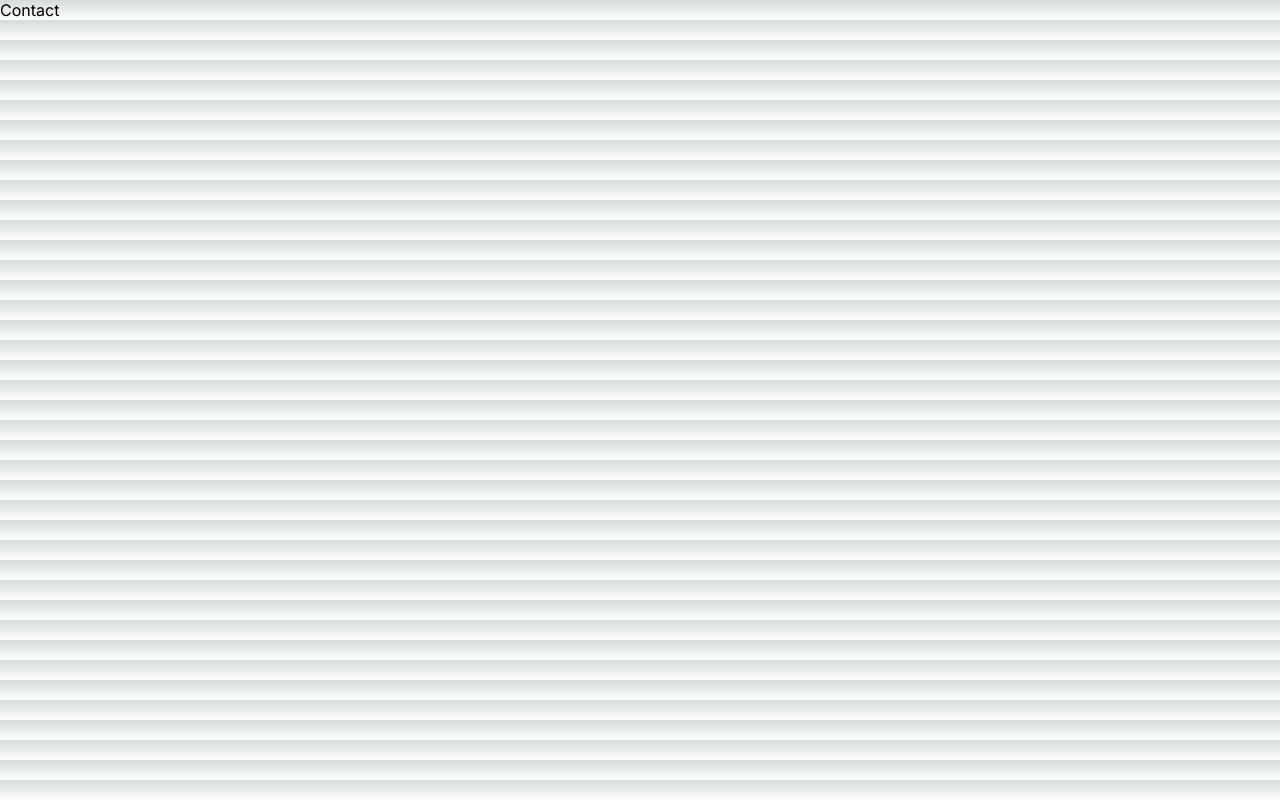
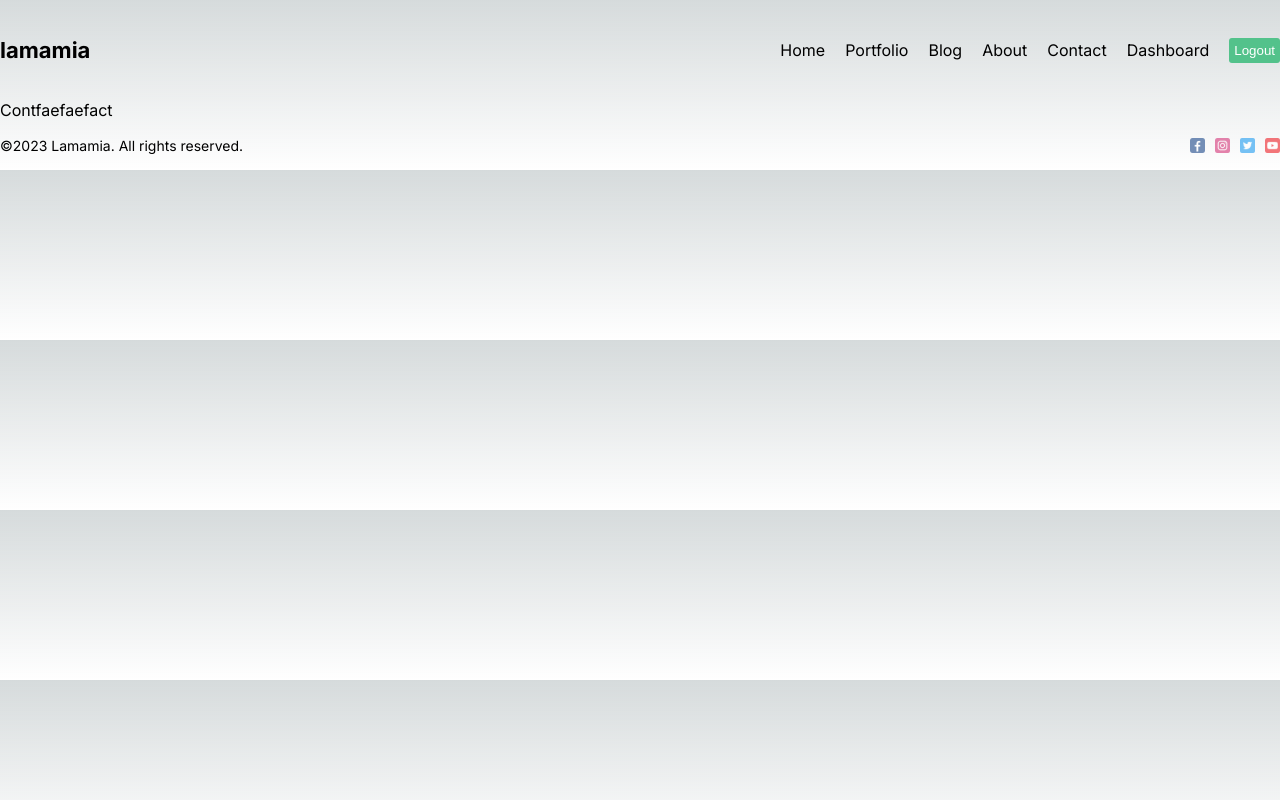
Before and after one commit to tranlehuyhoang/structure_nextjs, a Next.js app: page /contact in a window 1280 px wide. Built offline with nearby package versions, Linux system fonts and the light colour scheme.

Commit message:
layout components

```diff
--- a/src/app/contact/page.jsx
+++ b/src/app/contact/page.jsx
@@ -2,7 +2,7 @@ import React from 'react'
 
 const Contact = () => {
     return (
-        <div>Contact</div>
+        <div>Contfaefaefact</div>
     )
 }
 
--- a/src/app/layout.js
+++ b/src/app/layout.js
@@ -1,5 +1,7 @@
 import { Inter } from 'next/font/google'
 import './globals.css'
+import Footer from '@/components/footer/Footer'
+import Navbar from '@/components/navbar/Navbar'
 
 const inter = Inter({ subsets: ['latin'] })
 
@@ -11,7 +13,13 @@ export const metadata = {
 export default function RootLayout({ children }) {
   return (
     <html lang="en">
-      <body className={inter.className}>{children}</body>
+      <body className={inter.className}>
+        <div className="container">
+          <Navbar />
+          {children}
+          <Footer />
+        </div>
+      </body>
     </html>
   )
 }
--- /dev/null
+++ b/src/components/footer/Footer.jsx
@@ -0,0 +1,19 @@
+import React from "react";
+import styles from "./footer.module.css";
+import Image from "next/image";
+
+const Footer = () => {
+    return (
+        <div className={styles.container}>
+            <div>©2023 Lamamia. All rights reserved.</div>
+            <div className={styles.social}>
+                <Image src="/1.png" width={15} height={15} className={styles.icon} alt="Lama Dev Facebook Account" />
+                <Image src="/2.png" width={15} height={15} className={styles.icon} alt="Lama Dev" />
+                <Image src="/3.png" width={15} height={15} className={styles.icon} alt="Lama Dev" />
+                <Image src="/4.png" width={15} height={15} className={styles.icon} alt="Lama Dev" />
+            </div>
+        </div>
+    );
+};
+
+export default Footer;
--- /dev/null
+++ b/src/components/footer/footer.module.css
@@ -0,0 +1,18 @@
+.container {
+  height: 50px;
+  font-size: 14px;
+  display: flex;
+  align-items: center;
+  justify-content: space-between;
+}
+
+.social {
+  display: flex;
+  align-items: center;
+  gap: 10px;
+}
+
+.icon {
+  opacity: 0.6;
+  cursor: pointer;
+}
--- /dev/null
+++ b/src/components/navbar/Navbar.jsx
@@ -0,0 +1,63 @@
+"use client";
+
+import Link from "next/link";
+import React from "react";
+import styles from "./navbar.module.css";
+
+const links = [
+    {
+        id: 1,
+        title: "Home",
+        url: "/",
+    },
+    {
+        id: 2,
+        title: "Portfolio",
+        url: "/portfolio",
+    },
+    {
+        id: 3,
+        title: "Blog",
+        url: "/blog",
+    },
+    {
+        id: 4,
+        title: "About",
+        url: "/about",
+    },
+    {
+        id: 5,
+        title: "Contact",
+        url: "/contact",
+    },
+    {
+        id: 6,
+        title: "Dashboard",
+        url: "/dashboard",
+    },
+];
+
+const Navbar = () => {
+
+    return (
+        <div className={styles.container}>
+            <Link href="/" className={styles.logo}>
+                lamamia
+            </Link>
+            <div className={styles.links}>
+                {links.map((link) => (
+                    <Link key={link.id} href={link.url} className={styles.link}>
+                        {link.title}
+                    </Link>
+                ))}
+
+                <button className={styles.logout} >
+                    Logout
+                </button>
+
+            </div>
+        </div>
+    );
+};
+
+export default Navbar;
--- /dev/null
+++ b/src/components/navbar/navbar.module.css
@@ -0,0 +1,26 @@
+.container {
+  height         : 100px;
+  display        : flex;
+  justify-content: space-between;
+  align-items    : center;
+}
+
+.logo {
+  font-weight: bold;
+  font-size  : 22px;
+}
+
+.links {
+  display    : flex;
+  align-items: center;
+  gap        : 20px;
+}
+
+.logout {
+  padding         : 5px;
+  border          : none;
+  background-color: #53c28b;
+  color           : white;
+  cursor          : pointer;
+  border-radius   : 3px;
+}
```
Also changed, not shown: src/app/blog/layout.jsx (added, +13 -0 lines), src/app/contact/loading.jsx (added, +9 -0 lines), src/app/page.jsx (renamed from src/app/page.js).
